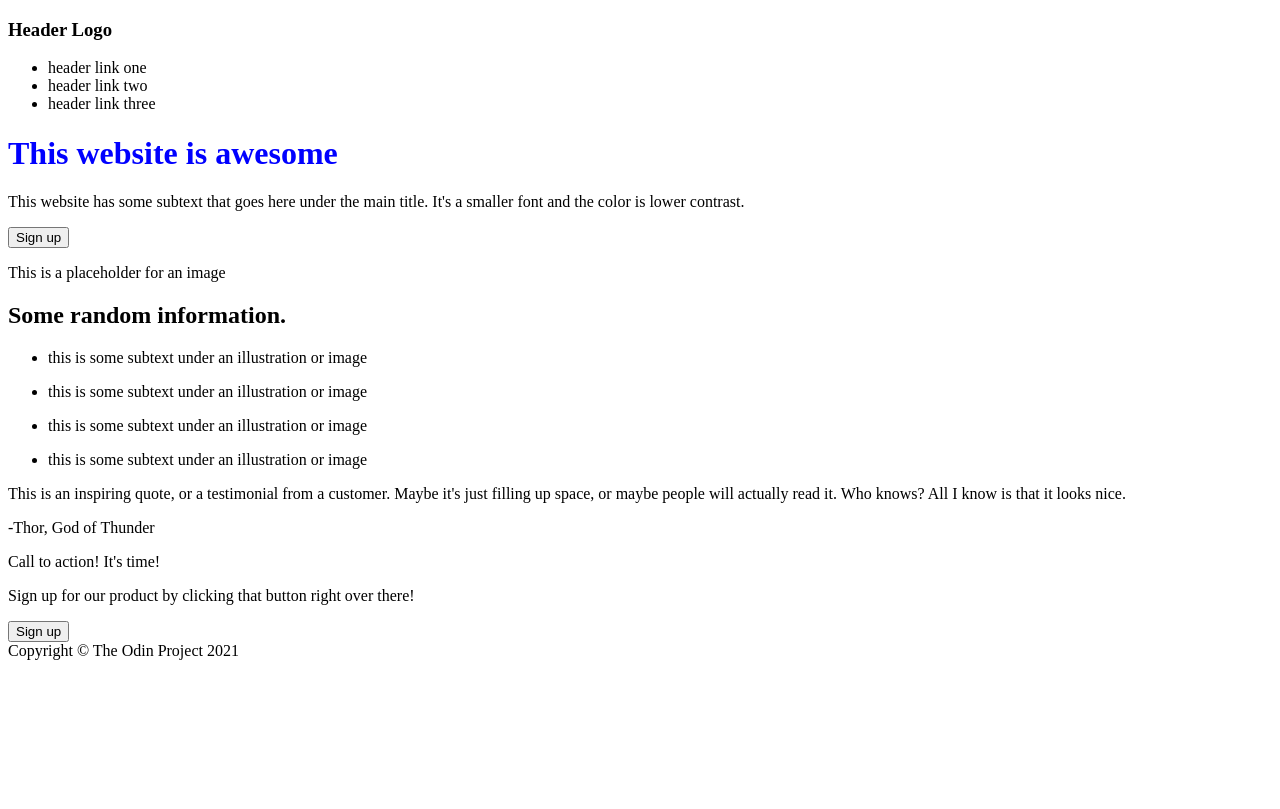
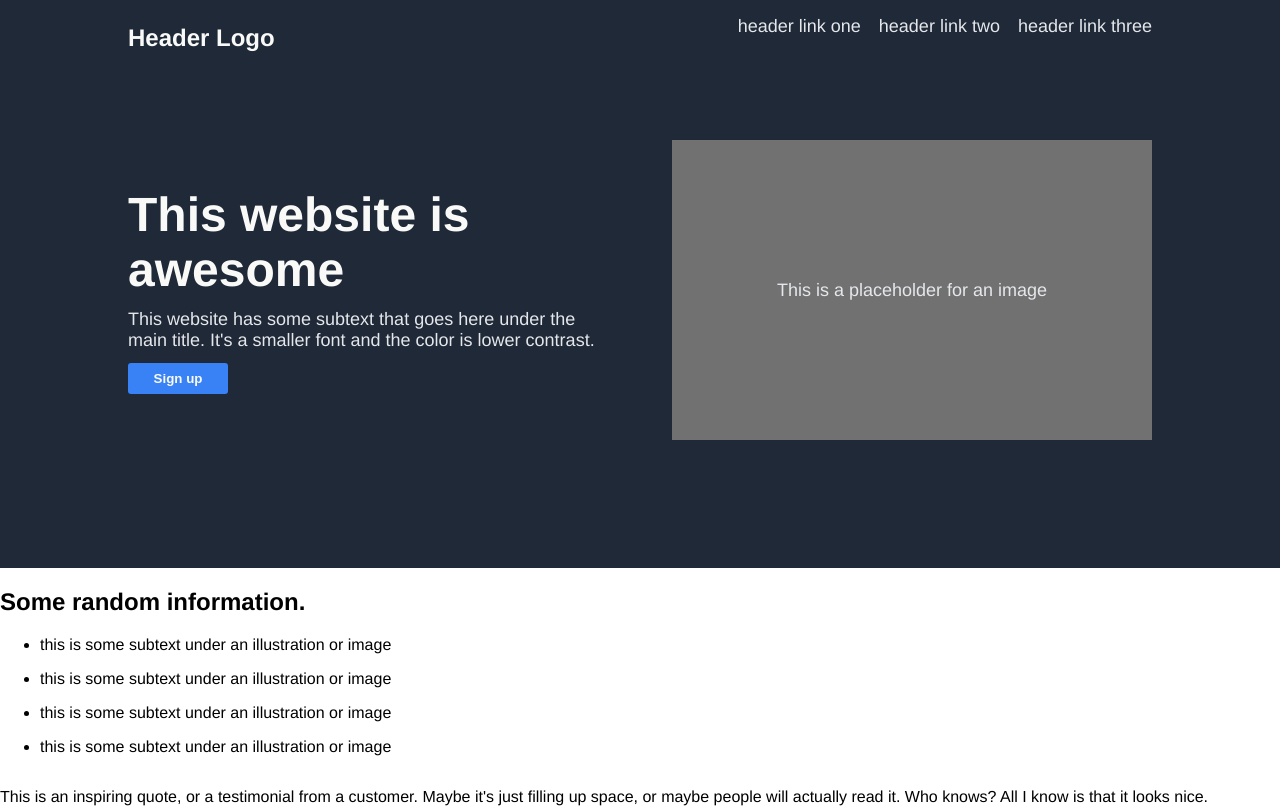
Before and after one commit to lj140542/odin-landing-page, a plain HTML site: page index.html in a window 1280 px wide. Shown: the top 809 px of the page. Drawn offline with Linux system fonts and the light colour scheme.

Commit message:
Implements the style of the first part of the landing page.

```diff
--- a/index.html
+++ b/index.html
@@ -11,21 +11,29 @@
     <!-- first part -->
     <div class="first">
         <div class="header">
+            <div class="logo">
                 <h3>Header Logo</h3>
+            </div>
+            <div class="links">
                 <ul>
-                <li>header link one</li>
-                <li>header link two</li>
-                <li>header link three</li>
+                    <li><a href="">header link one</a></li>
+                    <li><a href="">header link two</a></li>
+                    <li><a href="">header link three</a></li>
                 </ul>
             </div>
+        </div>
         <div class="intro">
+            <div class="left">
                 <h1>This website is awesome</h1>
                 <p>
                     This website has some subtext that goes here under the main title.
                     It's a smaller font and the color is lower contrast.
                 </p>
                 <button>Sign up</button>
+            </div>
+            <div class="right">
                 <p>This is a placeholder for an image</p>
+            </div>
         </div>
     </div>
 
--- a/style.css
+++ b/style.css
@@ -1,3 +1,89 @@
-h1 {
-    color: blue;
+body {
+    display: flex;
+    flex-direction: column;
+    font-family: "helvetica";
+    margin: 0px;
 }
+
+button {
+    background-color: #3882F6;
+    color: #F9FAF8;
+    font-weight: bold;
+    border-width: 0px;
+    border-radius: 3px;
+    padding: 8px 24px;
+    max-width: 100px;
+}
+
+/* FIRST */
+.first {
+    background-color: #1F2937;
+    padding: 0px 128px 64px 128px;
+    height: auto;
+
+}
+
+.header {
+    flex:1;
+    display: flex;
+    justify-content: space-between;
+}
+.header h3 {
+    font-size: 24px;
+    color: #F9FAF8;
+}
+.header a {
+    text-decoration: none;
+    font-size: 18px;
+    color: #E5E7EB;
+}
+.header ul {
+    list-style-type: none;
+    display: flex;
+    gap: 18px;
+}
+
+.header .links {
+    display: flex;
+    justify-items: flex-end;
+}
+
+.intro {
+    flex: 6;
+    font-size: 18px;
+    color: #E5E7EB;
+    display: flex;
+    gap: 64px;
+    padding: 64px 0px;
+    align-items: center;
+}
+
+.intro h1 {
+    font-size: 48px;
+    font-weight: bolder;
+    color: #F9FAF8;
+    margin: 0px;
+}
+
+.intro .left {
+    display: flex;
+    flex-direction: column;
+    flex: 1;
+}
+
+.intro .left p {
+    margin: 12px 0px;
+}
+
+.intro .right {
+    background-color: #717171;
+    display: flex;
+    justify-content: center;
+    align-items: center;
+    flex: 1;
+    min-height: 300px;
+}
+
+.intro .right p {
+    margin: 12px 12px;
+}
```
Lines whose indentation alone changed are shown as unchanged.
